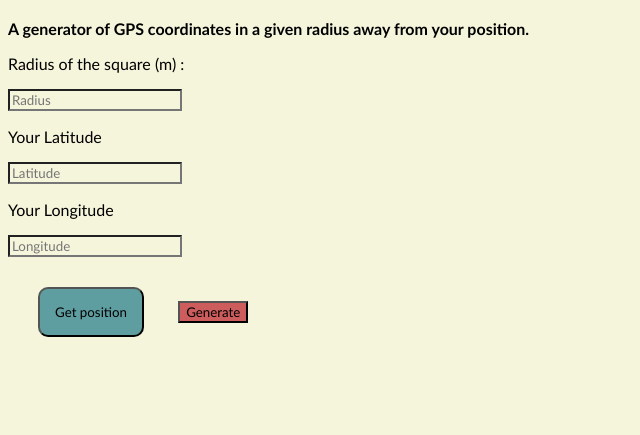
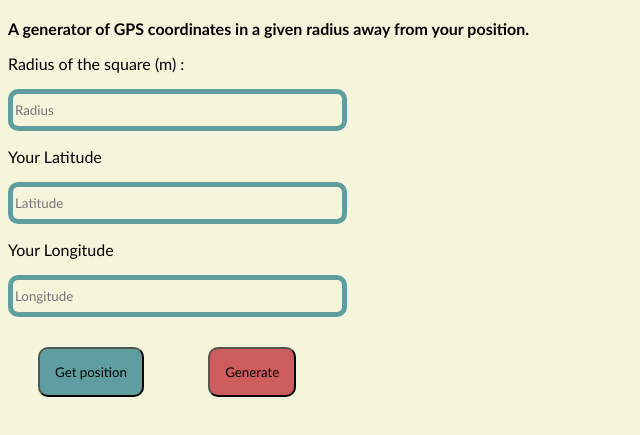
Before and after one commit to Clepalitto/GPS-generation, a plain HTML site: page index.html in a window 1280 px wide. Shown: the part 63-498 px from the top of the page, without its empty margins (0-640 px from the left). Drawn offline with Linux system fonts and the light colour scheme.

Commit message:
Update index.html

```diff
--- a/index.html
+++ b/index.html
@@ -37,15 +37,15 @@
     <h1>GPS generation</h1>
     <b>A generator of GPS coordinates in a given radius away from your position.</b>
     <p>Radius of the square (m) : </p>
-    <input type="text" class="radiusInput" placeholder="Radius">
+    <input type="text" class="radiusInput" placeholder="Radius" id="input">
     <p>Your Latitude</p>
-    <input type="text" class="latitude" placeholder="Latitude">
+    <input type="text" class="latitude" placeholder="Latitude" id="input">
     <p>Your Longitude</p>
-    <input type="text" class="longitude" placeholder="Longitude">
+    <input type="text" class="longitude" placeholder="Longitude" id="input">
     <br>
     <button id="position" onclick="getLocation()" class="btn">Get position</button>
 
-    <button id="generation" onclick="generate()">Generate</button>
+    <button id="generation" onclick="generate()" class="btn">Generate</button>
     <p id="show_pos"></p>
     <script>
 
```
